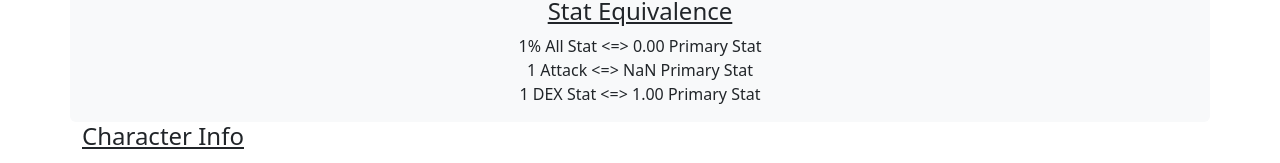
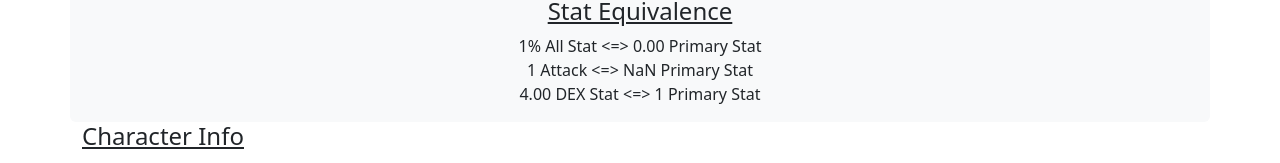
Before and after one commit to danielfhe/danielfhe.github.io, a React (Create React App) app: page /stat-equivalence in a window 1280 px wide. Both pictures are taken after a click on the button "Calculate". Shown: the part 131-294 px from the top of the page. Built offline with nearby package versions, Linux system fonts and the light colour scheme.

Commit message:
update secondary equivalences calculation - DH

```diff
--- a/src/stat-equivalence/StatEquivalence.js
+++ b/src/stat-equivalence/StatEquivalence.js
@@ -93,7 +93,7 @@ function StatEquivalence() {
 
     calculated.primaryRatio = (calculated.primaryBaseTotalStat + 1) * (1 + calculated.primaryStatPercents[0]/ 100.0) + calculated.finalStatPrimary - calculated.primaryStats[0]
     calculated.percentRatio = (calculated.primaryBaseTotalStat) * (1 + (calculated.primaryStatPercents[0] + 1)/ 100.0) + calculated.finalStatPrimary - calculated.primaryStats[0]
-    calculated.attackRatio = (calculated.primaryStats[0] + calculated.secondaryStats[0] / 4) / calculated.attack
+    calculated.attackRatio = (calculated.primaryStats[0] + calculated.secondaryStats[0] / 4.0) / calculated.attack
     calculated.secondaryRatios = calculated.secondaryBaseTotalStats.map((s, i) =>
       (s + 1) * (1 + calculated.secondaryStatPercents[i]/ 100.0) + calculated.finalStatSecondaries[i] - calculated.secondaryStats[i]
     );
@@ -101,7 +101,7 @@ function StatEquivalence() {
     setStatEquivalence({
       percentAllEquivalence: calculated.percentRatio / calculated.primaryRatio,
       attackEquivalence: calculated.attackRatio / calculated.primaryRatio,
-      secondaryEquivalences: calculated.secondaryRatios.map(s => s / calculated.primaryRatio),
+      secondaryEquivalences: calculated.secondaryRatios.map(s => calculated.primaryRatio / (s / 4.0)),
     });
 
     console.log('form data');
@@ -155,7 +155,7 @@ function StatEquivalence() {
             <Row><Col><label>1% All Stat &lt;=&gt;</label> {statEquivalence.percentAllEquivalence.toFixed(2)} Primary Stat</Col></Row>
             <Row><Col><label>1 Attack &lt;=&gt;</label> {statEquivalence.attackEquivalence.toFixed(2)} Primary Stat</Col></Row>
             {statEquivalence.secondaryEquivalences.map((sec, i) =>
-              <Row key={i}><Col><label>1 {classInfo.secondary[i]} Stat &lt;=&gt;</label> {sec.toFixed(2)} Primary Stat</Col></Row>
+              <Row key={i}><Col><label>{sec.toFixed(2)} {classInfo.secondary[i]} Stat &lt;=&gt;</label> 1 Primary Stat</Col></Row>
             )}
             {/* <br/>
             <Row><Col><label>Primary ratio:</label> {statEquivalence.primaryRatio.toFixed(2)}</Col></Row>
```
